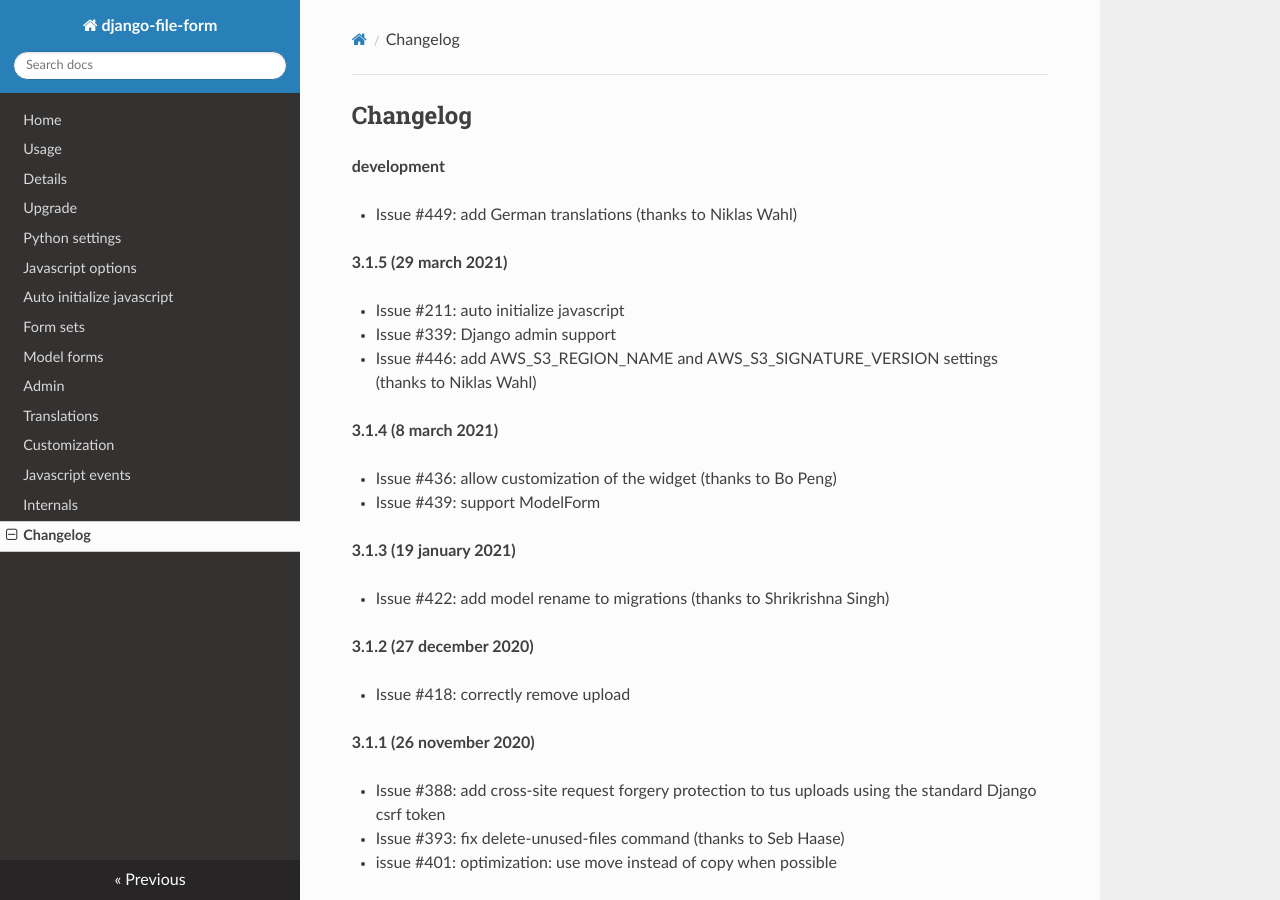
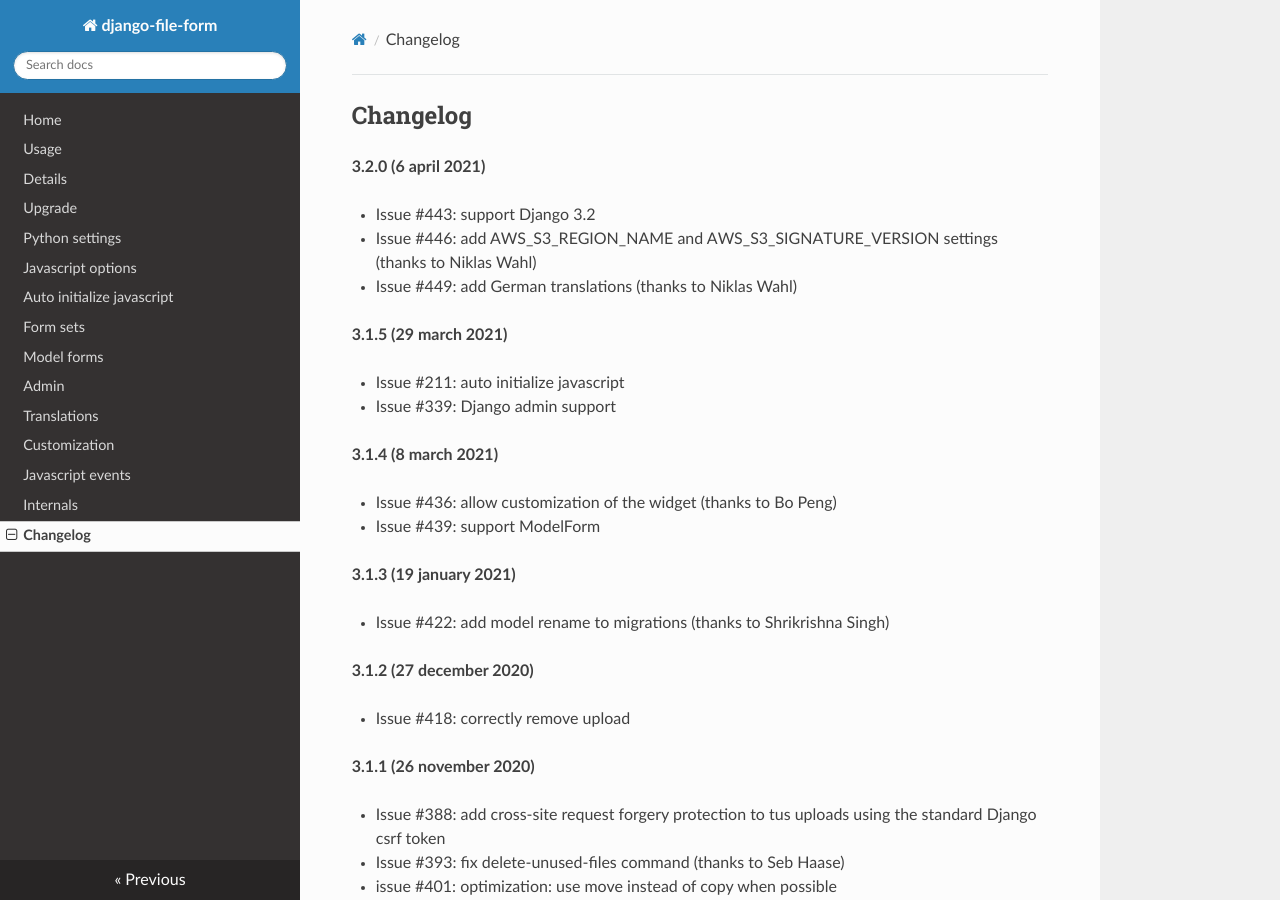
Before and after one commit to mbraak/django-file-form, an MkDocs documentation site: the page built from docs/changelog.md, in a window 1280 px wide and 900 px high. Built offline with MkDocs 1.6.1, drawn with Linux system fonts in a browser that asks for light colours; nearby versions of some CDN libraries.

Commit message:
Support Django 3.2 (#443)
* Test with Django 3.2 rc1

* Set DEFAULT_AUTO_FIELD in test project

* Format

* Mention Django 3.2 in the documentation and setup.py

* Remove support for Django 3.0

* Test with Django 3.2

* Version 3.2.0

```diff
--- a/docs/changelog.md
+++ b/docs/changelog.md
@@ -1,14 +1,15 @@
 ## Changelog
 
-**development**
+**3.2.0 (6 april 2021)**
 
+  * Issue #443: support Django 3.2
+  * Issue #446: add AWS_S3_REGION_NAME and AWS_S3_SIGNATURE_VERSION settings (thanks to Niklas Wahl)
   * Issue #449: add German translations (thanks to Niklas Wahl)
 
 **3.1.5 (29 march 2021)**
 
   * Issue #211: auto initialize javascript
   * Issue #339: Django admin support
-  * Issue #446: add AWS_S3_REGION_NAME and AWS_S3_SIGNATURE_VERSION settings (thanks to Niklas Wahl)
 
 **3.1.4 (8 march 2021)**
 
--- a/setup.py
+++ b/setup.py
@@ -7,7 +7,7 @@ this_directory = path.abspath(path.dirname(__file__))
 with open(path.join(this_directory, 'README.md'), encoding='utf-8') as f:
     long_description = f.read()
 
-version = '3.1.5'
+version = '3.2.0'
 
 setup(
     name='django-file-form',
@@ -26,8 +26,8 @@ setup(
         "Development Status :: 5 - Production/Stable",
         "Framework :: Django",
         "Framework :: Django :: 2.2",
-        "Framework :: Django :: 3.0",
         "Framework :: Django :: 3.1",
+        "Framework :: Django :: 3.2",
         "Intended Audience :: Developers",
         "License :: OSI Approved :: Apache Software License",
         "Programming Language :: Python :: 3.6",
```
Also changed, not shown: docs/index.md (+1 -1 lines), 3 other files.
